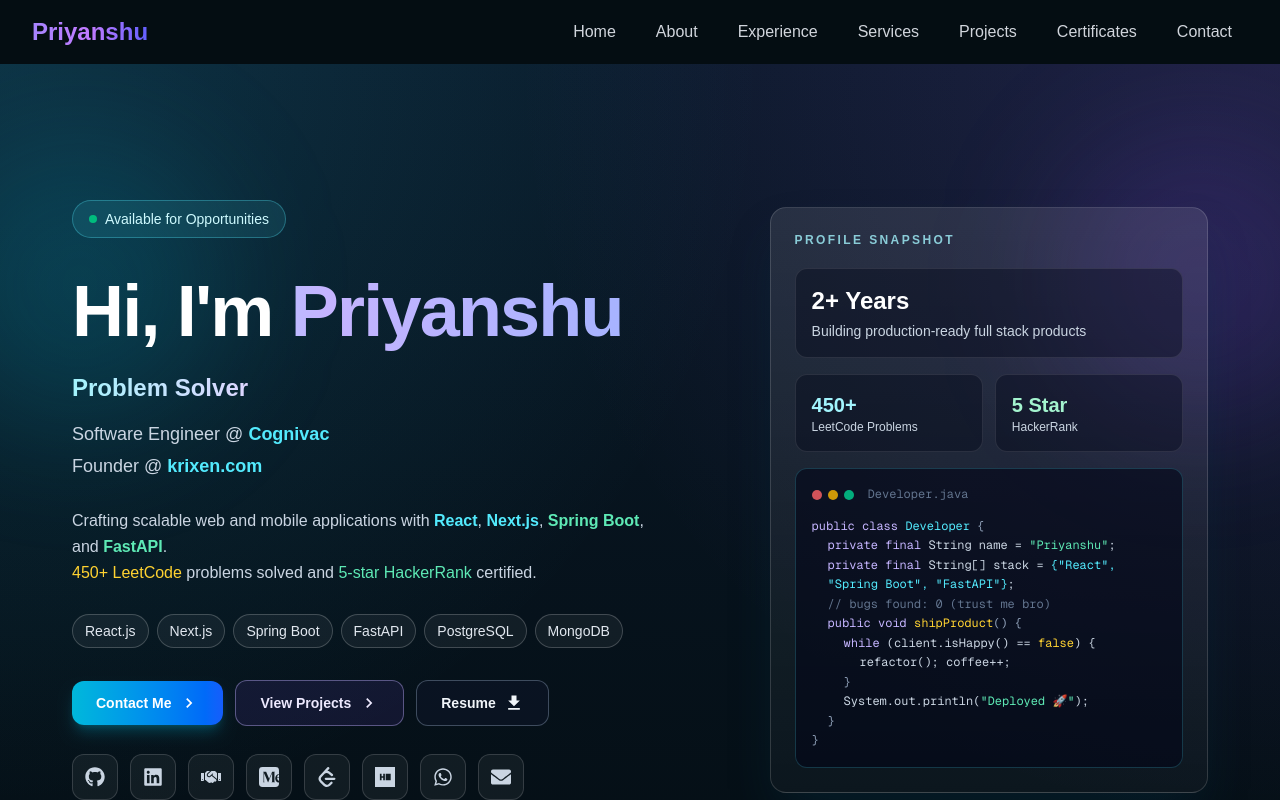
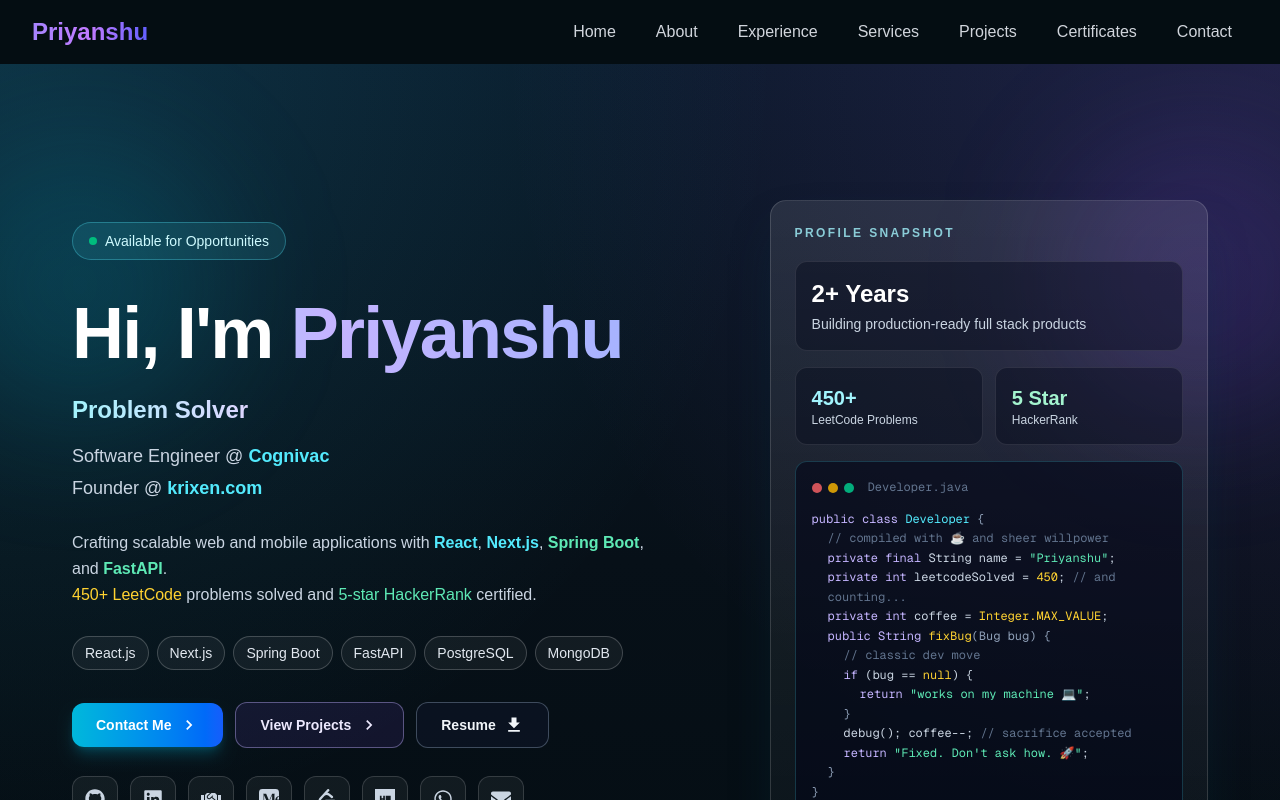
Before and after one commit to PriYanahsu/Nextjs-Portfolio-Priyanshu, a Next.js app: page / in a window 1280 px wide. Shown: the top 800 px of the page. Built offline with nearby package versions, Linux system fonts and the light colour scheme.

Commit message:
added some changes in hero and portfolio

```diff
--- a/app/components/Hero.tsx
+++ b/app/components/Hero.tsx
@@ -46,22 +46,23 @@ const Hero = () => {
   return (
     <motion.section
       id="hero"
-      className="relative flex min-h-screen w-full items-center justify-center overflow-hidden bg-gradient-to-b from-[#0A1929] to-[#040D12] px-3 py-20 text-white sm:px-4"
+      className="relative flex min-h-screen w-full items-center justify-center overflow-hidden bg-gradient-to-b from-[#061018] via-[#071520] to-[#040D12] px-3 py-20 text-white sm:px-4 md:from-[#0A1929] md:via-[#071018] md:to-[#040D12]"
       initial="hidden"
       animate="visible"
       variants={container}
     >
       <div className="absolute inset-0 overflow-hidden pointer-events-none">
-        <div className="absolute inset-0 bg-[radial-gradient(circle_at_top_left,_rgba(34,211,238,0.14),_transparent_48%),radial-gradient(circle_at_top_right,_rgba(168,85,247,0.14),_transparent_48%)]" />
+        <div className="absolute inset-0 bg-[radial-gradient(circle_at_top_left,_rgba(34,211,238,0.10),_transparent_48%),radial-gradient(circle_at_top_right,_rgba(168,85,247,0.10),_transparent_48%)] md:bg-[radial-gradient(circle_at_top_left,_rgba(34,211,238,0.14),_transparent_48%),radial-gradient(circle_at_top_right,_rgba(168,85,247,0.14),_transparent_48%)]" />
+        <div className="absolute inset-0 bg-[#040D12]/30 md:bg-transparent" />
         <motion.div
           animate={{ y: [0, -18, 0], scale: [1, 1.05, 1] }}
           transition={{ duration: 8, repeat: Infinity, ease: "easeInOut" }}
-          className="absolute -left-16 top-20 h-72 w-72 rounded-full bg-cyan-500/15 blur-3xl"
+          className="absolute -left-16 top-20 h-56 w-56 rounded-full bg-cyan-500/11 blur-3xl md:h-72 md:w-72 md:bg-cyan-500/15"
         />
         <motion.div
           animate={{ y: [0, -18, 0], scale: [1, 1.05, 1] }}
           transition={{ duration: 9, repeat: Infinity, ease: "easeInOut" }}
-          className="absolute -right-16 top-20 h-72 w-72 rounded-full bg-violet-500/15 blur-3xl"
+          className="absolute -right-16 top-20 h-56 w-56 rounded-full bg-violet-500/11 blur-3xl md:h-72 md:w-72 md:bg-violet-500/15"
         />
       </div>
 
@@ -220,30 +221,40 @@ const Hero = () => {
                   <span className="text-cyan-300">Developer</span>{" "}
                   <span className="text-slate-400">{"{"}</span>
                 </p>
+                <p className="pl-4 text-slate-500">{"// compiled with ☕ and sheer willpower"}</p>
                 <p className="pl-4 text-slate-300">
                   <span className="text-violet-300">private final</span> String name ={" "}
                   <span className="text-emerald-300">&quot;Priyanshu&quot;</span>;
                 </p>
                 <p className="pl-4 text-slate-300">
-                  <span className="text-violet-300">private final</span> String[] stack ={" "}
-                  <span className="text-cyan-300">{`{"React", "Spring Boot", "FastAPI"}`}</span>;
+                  <span className="text-violet-300">private int</span> leetcodeSolved ={" "}
+                  <span className="text-amber-300">450</span>;{" "}
+                  <span className="text-slate-500">{"// and counting..."}</span>
                 </p>
-                <p className="pl-4 text-slate-500">{"// bugs found: 0 (trust me bro)"}</p>
                 <p className="pl-4 text-slate-300">
-                  <span className="text-violet-300">public void</span>{" "}
-                  <span className="text-amber-300">shipProduct</span>
-                  <span className="text-slate-400">() {"{"}</span>
+                  <span className="text-violet-300">private int</span> coffee ={" "}
+                  <span className="text-amber-300">Integer.MAX_VALUE</span>;
                 </p>
+                <p className="pl-4 text-slate-300">
+                  <span className="text-violet-300">public String</span>{" "}
+                  <span className="text-amber-300">fixBug</span>
+                  <span className="text-slate-400">(Bug bug) {"{"}</span>
+                </p>
+                <p className="pl-8 text-slate-500">{"// classic dev move"}</p>
                 <p className="pl-8 text-slate-300">
-                  <span className="text-violet-300">while</span> (client.isHappy() =={" "}
-                  <span className="text-amber-300">false</span>) {"{"}
+                  <span className="text-violet-300">if</span> (bug == <span className="text-amber-300">null</span>) {"{"}
                 </p>
                 <p className="pl-12 text-slate-300">
-                  refactor(); coffee++;
+                  <span className="text-violet-300">return</span>{" "}
+                  <span className="text-emerald-300">&quot;works on my machine 💻&quot;</span>;
                 </p>
                 <p className="pl-8 text-slate-400">{"}"}</p>
                 <p className="pl-8 text-slate-300">
-                  System.out.println(<span className="text-emerald-300">&quot;Deployed 🚀&quot;</span>);
+                  debug(); coffee--; <span className="text-slate-500">{"// sacrifice accepted"}</span>
+                </p>
+                <p className="pl-8 text-slate-300">
+                  <span className="text-violet-300">return</span>{" "}
+                  <span className="text-emerald-300">&quot;Fixed. Don&apos;t ask how. 🚀&quot;</span>;
                 </p>
                 <p className="pl-4 text-slate-400">{"}"}</p>
                 <p className="text-slate-400">{"}"}</p>
```
